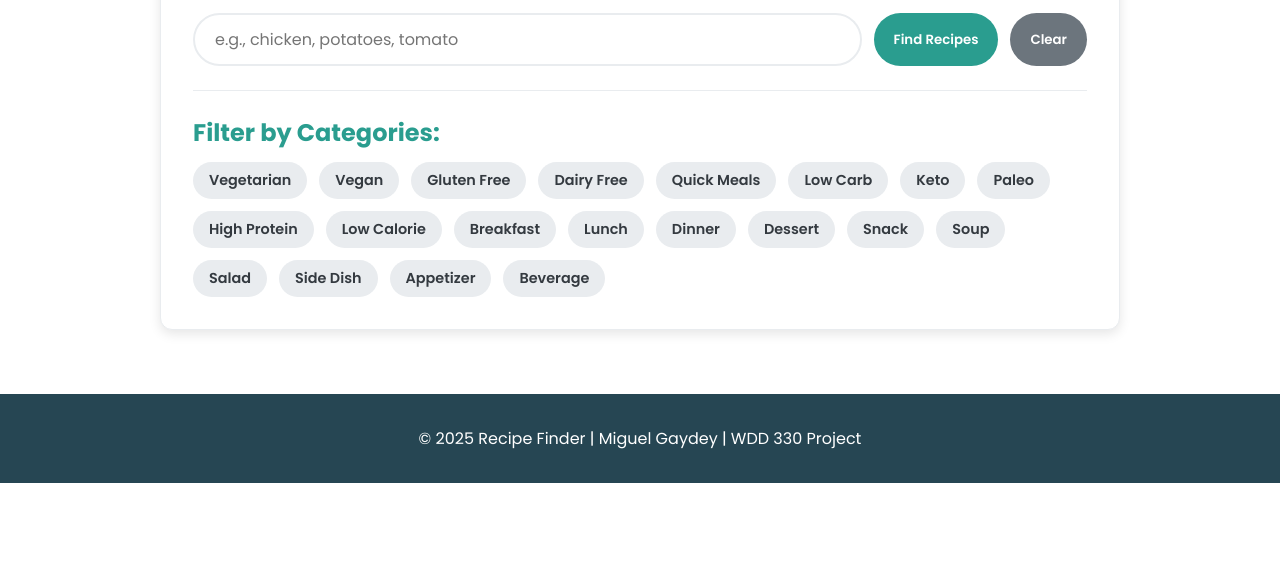
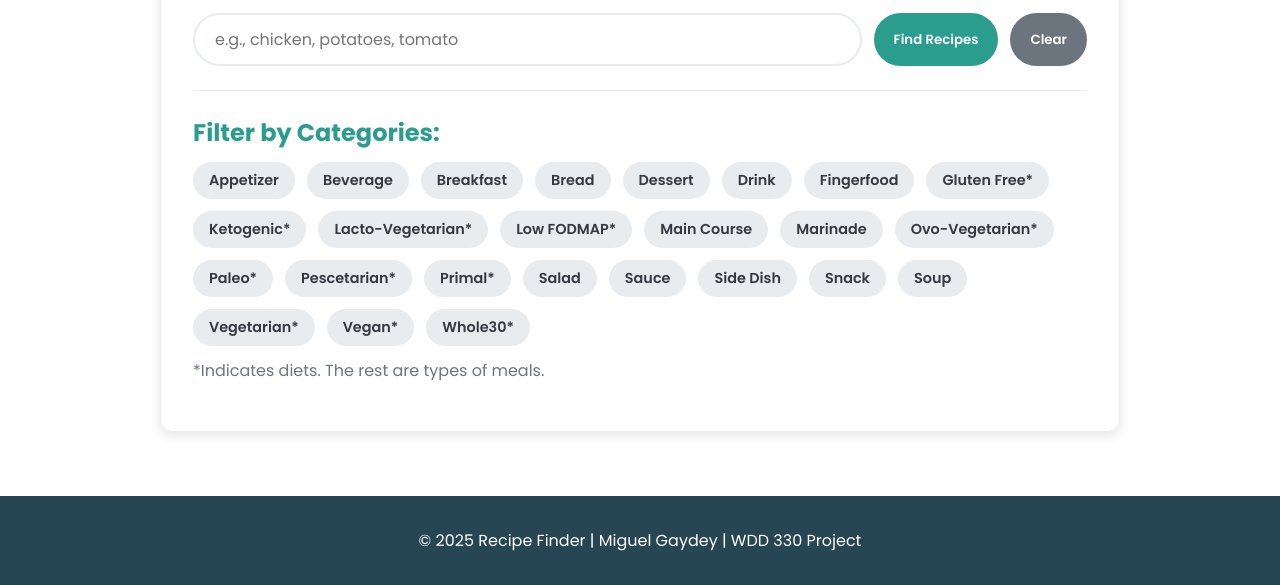
Before and after one commit to gaydeym/wdd330-project, a website built with Vite: page src/index.html in a window 1280 px wide. Shown: the part 233-818 px from the top of the page. Built offline with nearby package versions, Linux system fonts and the light colour scheme; no server answers.

Commit message:
corrected filters, added readme, added tooltip

```diff
--- a/src/css/styles.css
+++ b/src/css/styles.css
@@ -168,6 +168,22 @@ button:active {
   background: var(--dark);
 }
 
+.filter-button:hover::after {
+  /* https://davidwalsh.name/css-attr-content-tooltips */
+  content: attr(data-tooltip);
+  position: absolute;
+  bottom: 100%;
+  left: 50%;
+  transform: translateX(-50%);
+  padding: 0.5rem 1rem;
+  background: var(--dark);
+  border-radius: var(--border-radius-s);
+  color: var(--white);
+  font-size: 0.9rem;
+  white-space: nowrap;
+  pointer-events: none;
+}
+
 /* HISTORY OF INGREDIENTS */
 .ingredients-history {
   margin: 1.5rem 0;
@@ -215,6 +231,10 @@ button:active {
   padding-top: 1.5rem;
   border-top: 1px solid var(--light-gray);
   animation: fadeIn 0.5s ease;
+}
+
+.filter-categories p {
+  margin-top: 0.75rem;
 }
 
 .category-filters {
--- a/src/index.html
+++ b/src/index.html
@@ -42,6 +42,7 @@
           <div class="filter-categories" id="filter-categories">
             <h3>Filter by Categories:</h3>
             <div id="category-filters" class="category-filters"></div>
+            <p>*Indicates diets. The rest are types of meals.</p>
           </div>
         </div>
       </section>
--- a/src/js/api.js
+++ b/src/js/api.js
@@ -1,3 +1,5 @@
+// https://spoonacular.com/food-api/docs#Search-Recipes-by-Ingredients
+
 const API_KEY = import.meta.env.VITE_SPOONACULAR_API_KEY || ''
 const BASE_URL = 'https://api.spoonacular.com'
 
--- a/src/js/categories.js
+++ b/src/js/categories.js
@@ -47,6 +47,8 @@ export function renderCategoryFilters(
     const btn = document.createElement('button')
     btn.className = `filter-button ${isActive ? 'active' : ''}`
     btn.dataset.category = category.name
+    // btn.title = category.description
+    btn.dataset.tooltip = category.description;
     btn.style.animation = `fadeIn 0.3s ease forwards ${index * 0.05}s`
     btn.style.opacity = '0'
     btn.innerHTML = `${isActive ? '<span class="check-icon">✓</span>' : ''}${category.name}`
--- a/src/public/json/categories.json
+++ b/src/public/json/categories.json
@@ -1,84 +1,104 @@
 {
   "categories": [
     {
-      "name": "Vegetarian",
-      "description": "Recipes that do not contain meat or seafood."
+      "name": "Appetizer",
+      "description": "Small dishes served before a meal"
     },
     {
-      "name": "Vegan",
-      "description": "Recipes that do not contain any animal products."
-    },
-    {
-      "name": "Gluten Free",
-      "description": "Recipes that do not contain gluten."
-    },
-    {
-      "name": "Dairy Free",
-      "description": "Recipes that do not contain dairy."
-    },
-    {
-      "name": "Quick Meals",
-      "description": "Recipes that can be prepared in 30 minutes or less."
-    },
-    {
-      "name": "Low Carb",
-      "description": "Recipes that are low in carbohydrates."
-    },
-    {
-      "name": "Keto",
-      "description": "Recipes suitable for a ketogenic diet."
-    },
-    {
-      "name": "Paleo",
-      "description": "Recipes suitable for a paleolithic diet."
-    },
-    {
-      "name": "High Protein",
-      "description": "Recipes that are high in protein."
-    },
-    {
-      "name": "Low Calorie",
-      "description": "Recipes that are low in calories."
+      "name": "Beverage",
+      "description": "Drinkable liquids"
     },
     {
       "name": "Breakfast",
-      "description": "Recipes suitable for breakfast."
+      "description": "Recipes suitable for breakfast"
     },
     {
-      "name": "Lunch",
-      "description": "Recipes suitable for lunch."
-    },
-    {
-      "name": "Dinner",
-      "description": "Recipes suitable for dinner."
+      "name": "Bread",
+      "description": "Recipes suitable for bread"
     },
     {
       "name": "Dessert",
-      "description": "Sweet recipes typically served after a meal."
+      "description": "Sweet recipes typically served after a meal"
+    },
+    {
+      "name": "Drink",
+      "description": "Recipes suitable for drinks"
+    },
+    {
+      "name": "Fingerfood",
+      "description": "Recipes suitable as finger food"
+    },
+    {
+      "name": "Gluten Free*",
+      "description": "Recipes that do not contain gluten"
+    },
+    {
+      "name": "Ketogenic*",
+      "description": "Recipes suitable for a ketogenic diet"
+    },
+    {
+      "name": "Lacto-Vegetarian*",
+      "description": "Recipes suitable for a lacto-vegetarian diet"
+    },
+    {
+      "name": "Low FODMAP*",
+      "description": "Recipes suitable for a low FODMAP diet"
+    },
+    {
+      "name": "Main Course",
+      "description": "Recipes suitable for the main course"
+    },
+    {
+      "name": "Marinade",
+      "description": "Recipes suitable for marinades"
+    },
+    {
+      "name": "Ovo-Vegetarian*",
+      "description": "Recipes suitable for an ovo-vegetarian diet"
+    },
+    {
+      "name": "Paleo*",
+      "description": "Recipes suitable for a paleolithic diet"
+    },
+    {
+      "name": "Pescetarian*",
+      "description": "Recipes suitable for a pescetarian diet"
+    },
+    {
+      "name": "Primal*",
+      "description": "Recipes suitable for a primal diet"
+    },
+    {
+      "name": "Salad",
+      "description": "Cold dishes of various mixtures of raw or cooked vegetables"
+    },
+    {
+      "name": "Sauce",
+      "description": "Recipes suitable for sauces"
+    },
+    {
+      "name": "Side Dish",
+      "description": "Food items served alongside the main course"
     },
     {
       "name": "Snack",
-      "description": "Small, light meals between regular meals."
+      "description": "Small, light meals between regular meals"
     },
     {
       "name": "Soup",
-      "description": "Liquid food typically served warm or hot."
+      "description": "Liquid food typically served warm or hot"
     },
     {
-      "name": "Salad",
-      "description": "Cold dishes of various mixtures of raw or cooked vegetables."
+      "name": "Vegetarian*",
+      "description": "Recipes that do not contain meat or seafood"
     },
     {
-      "name": "Side Dish",
-      "description": "Food items served alongside the main course."
+      "name": "Vegan*",
+      "description": "Recipes that do not contain any animal products"
     },
     {
-      "name": "Appetizer",
-      "description": "Small dishes served before a meal."
-    },
-    {
-      "name": "Beverage",
-      "description": "Drinkable liquids."
+      "name": "Whole30*",
+      "description": "Recipes suitable for the Whole30 diet"
     }
   ]
 }
```
Also changed, not shown: README.md (added).
